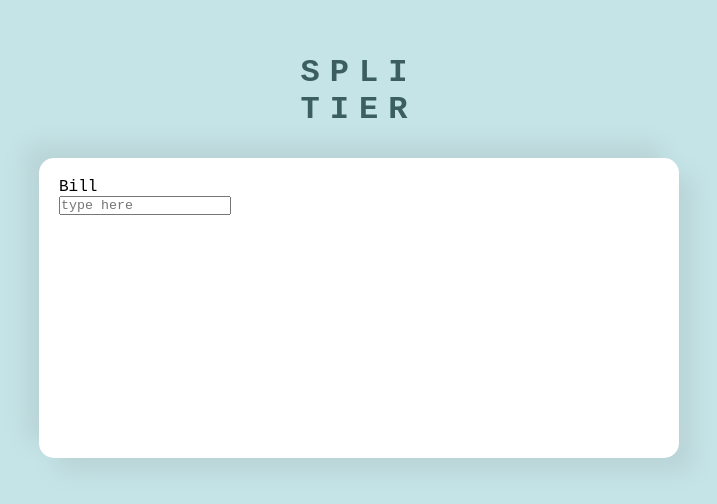
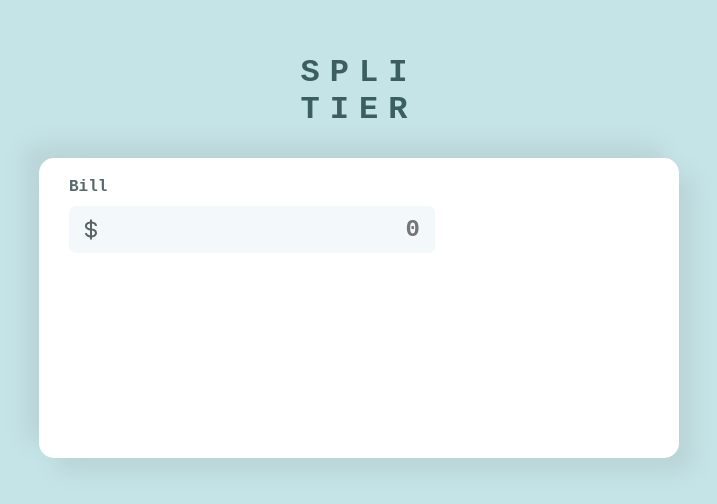
Before and after one commit to tonyykosseifyy/Tip-Calculator-Project, a React (Create React App) app: page / in a window 1280 px wide. Shown: the part 144-648 px from the top of the page, without its empty margins (281-998 px from the left). Built offline with nearby package versions, Linux system fonts and the light colour scheme.

Commit message:
Bill input container finished

```diff
--- a/src/App.css
+++ b/src/App.css
@@ -8,3 +8,33 @@
 html ,body {
   height: 100% ;
 }
+
+input::-webkit-outer-spin-button,
+input::-webkit-inner-spin-button {
+  -webkit-appearance: none;
+  margin: 0;
+}
+
+/* Firefox */
+input[type=number] {
+  -moz-appearance: textfield;
+}
+
+.input-container {
+  position: relative ;
+  margin: 10px 0 ;
+  display: grid;
+  grid-template-rows: 1fr;
+  grid-template-columns: 10px 24px auto;
+  background-color: #F3F8FB ;
+  border-radius : 7px ;
+}
+
+.input-container > svg {
+  font-size: 24px ;
+  color: #5b6364 ;
+  background-color: #F3F8FB ;
+  height: 100% ;
+  grid-column: 2/3 ;
+  cursor: text
+}
--- a/src/App.js
+++ b/src/App.js
@@ -1,9 +1,10 @@
-import React from "react";
+import React,{ createRef } from "react";
 import "./App.css";
 import styled from 'styled-components' ;
-
+import { BiDollar } from 'react-icons/bi' ;
 
 function App() {
+  const input = createRef(null)
   return (
     <AppWrapper>
       <Title>spli<br/>tier</Title>
@@ -11,7 +12,10 @@ function App() {
         <FormInput>
           <InputContainer>
             <label htmlFor='bill'>Bill</label>
-            <input type='text' placeholder='type here' id='bill' />
+            <div className='input-container' onClick={() => input.current.focus()} >
+              <BiDollar />
+              <Input ref={input} id='bill' step="0.01" max='10000' pattern=".{6,10}" maxLength={9} />
+            </div>
           </InputContainer>
         </FormInput>
         <ResultInput></ResultInput>
@@ -55,18 +59,35 @@ const Main = styled.main`
 `
 
 const FormInput = styled.form`
-
-
+  padding-left: 10px ;
 `
-const ResultInput = styled.section`
-
-`
+const ResultInput = styled.section``
 
 const InputContainer = styled.div`
   display: flex ;
   flex-direction: column  ;
+  & > label {
+    cursor: pointer ;
+    color: #57696B ;
+    font-weight: 700 ;
+  }
 `
-
+const Input = styled.input.attrs(props => ({
+  type: "number",
+  placeholder: '0' ,
+}))`
+  border: none ;
+  outline: none ;
+  background-color: #F3F8FB ;
+  padding: 10px 15px;
+  font-size: 24px ;
+  text-align: right;
+  font-family: 'Space Mono', monospace;
+  color: #0D4144 ;
+  font-weight: 700 ;
+  border-radius: 7px ;
+  grid-column: 3/4 ;
+`;
 
 /*
 - Strong cyan: hsl(172, 67%, 45%)
```
